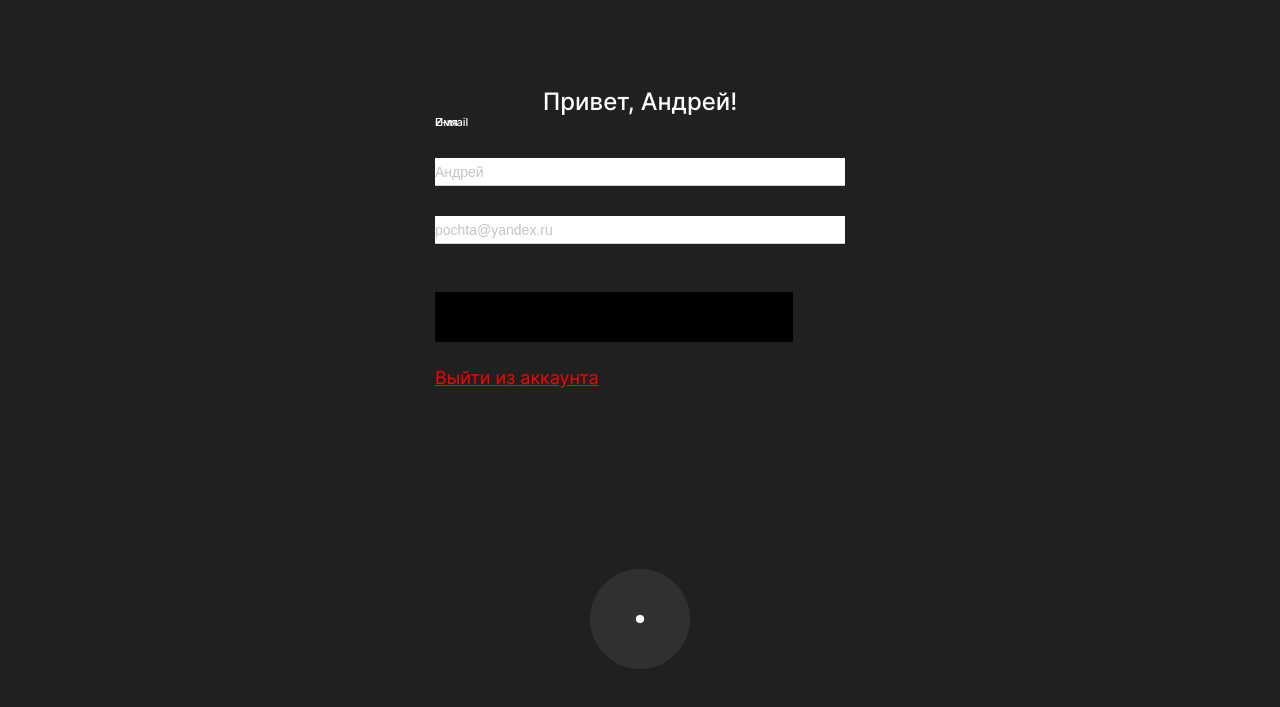
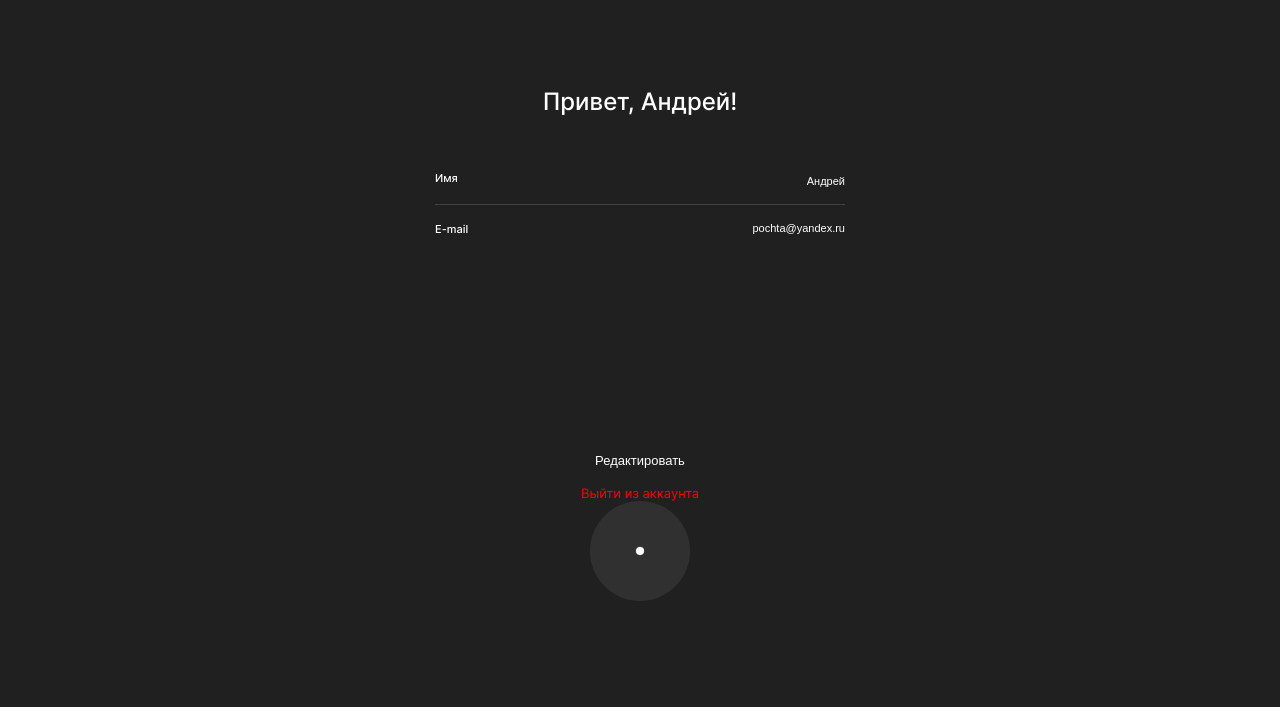
Before and after one commit to Andrey-Maystrenko/movies-explorer-frontend, a React app: page /profile in a window 1280 px wide. Shown: the part 61-768 px from the top of the page. Built offline with nearby package versions, Linux system fonts and the light colour scheme.

Commit message:
diploma frontend Profile completed except Header overflow

```diff
--- a/src/components/App/App.js
+++ b/src/components/App/App.js
@@ -62,10 +62,10 @@ function App() {
           <Register />
         </Route>
         <Route path={["/movies", "/saved-movies"]}>
-        <Footer />
+          <Footer />
         </Route>
         <Route exact path="/">
-        <Footer />
+          <Footer />
         </Route>
       </Switch>
       {/* <Switch>
--- a/src/components/Header/Header.css
+++ b/src/components/Header/Header.css
@@ -1,16 +1,18 @@
 .header {
-    width      : 1280px;
-    height     : 74px;
-    display    : flex;
-    align-items: center;
-    margin     : 0 auto;
+    width          : 1280px;
+    height         : 74px;
+    display        : flex;
+    align-items    : center;
+    margin         : 0 auto;
+    justify-content: space-between;
 }
 
 .header__logo {
-    width      : 38px;
-    height     : 38px;
-    margin-left: 70px;
-    cursor     : default;
+    width          : 38px;
+    height         : 38px;
+    margin-left    : 70px;
+    /* padding-left: 70px; */
+    cursor         : default;
 }
 
 .header__link {
@@ -52,7 +54,7 @@
 }
 
 .header__link_saved-movies {
-    width       : 170px;
+    /* width       : 170px; */
     height      : 16px;
     margin-right: auto;
 }
@@ -64,6 +66,7 @@
     border-radius: 14px;
     cursor       : pointer;
     margin       : 0 70px 0 0;
+    padding-right: 70px;
     border       : none;
     padding      : 0;
 }
@@ -81,16 +84,18 @@
 }
 
 .sandwich {
-    display            : none;
-    width              : 44px;
-    height             : 44px;
-    margin             : 0 30px 0 auto;
-    background-image   : url(../../images/sandwich.svg);
-    padding            : 0;
-    border             : none;
-    background-position: center;
-    background-color   : transparent;
-    cursor             : pointer;
+    display               : none;
+    width                 : 44px;
+    height                : 44px;
+    margin                : 0 30px 0 auto;
+    /* margin             : 0 0 0 auto;
+    padding-right         : 30px; */
+    background-image      : url(../../images/sandwich.svg);
+    padding               : 0;
+    border                : none;
+    background-position   : center;
+    background-color      : transparent;
+    cursor                : pointer;
 }
 
 @media screen and (max-width: 1279px) {
@@ -99,7 +104,8 @@
     }
 
     .header__logo {
-        margin-left: 30px;
+        margin-left    : 30px;
+        /* padding-left: 30px; */
     }
 
     .header__login {
@@ -129,7 +135,8 @@
     }
 
     .header__logo {
-        margin-left: 14px;
+        margin-left    : 14px;
+        /* padding-left: 14px; */
     }
 
     .header__login {
@@ -158,6 +165,8 @@
     }
 
     .sandwich {
-        margin: 0 14px 0 auto;
+        margin       : 0 14px 0 auto;
+        /* margin    : 0 0 0 auto;
+        padding-right: 14px; */
     }
 }
--- a/src/components/Profile/Profile.css
+++ b/src/components/Profile/Profile.css
@@ -1,11 +1,11 @@
 .profile__window {
-    position           : relative;
-    background         : none;
-    width              : 410px;
-    height             : 482px;
-    /* min-height      : 330px; */
-    margin             : 0 auto;
-    padding            : 74px 0 0;
+    position              : relative;
+    background            : none;
+    width                 : 410px;
+    /* height             : 482px; */
+    /* min-height         : 330px; */
+    margin                : 0 auto;
+    padding               : 74px 0 0;
 }
 
 .profile__content {
@@ -24,7 +24,11 @@
 }
 
 .form {
-    position: relative;
+    position       : relative;
+    display        : flex;
+    flex-direction : column;
+    justify-content: flex-start;
+    align-items    : center;
 }
 
 .profile__userdata {
@@ -36,44 +40,43 @@
 
 .profile__username-position {
     position: absolute;
-    top     : 0;
+    top     : 56px;
     left    : 0;
 }
 
 .form__input {
     width        : 100%;
-    height       : 27px;
-    font-style   : normal;
-    font-weight  : normal;
-    font-size    : 14px;
-    line-height  : 17px;
+    height       : 46px;
     color        : #FFFFff;
     border       : none;
-    border-bottom: 1px solid #d2d2d2;
+    border-bottom: 1px solid #424242;
     margin       : 42px 0 0;
-    padding: 0;
+    padding      : 0;
+    text-align   : right;
+    background   : none;
 }
 
 .form__input:nth-of-type(2) {
-    margin: 30px 0 0;
+    border: 0;
+    margin: 0;
 }
 
 .form__input::placeholder {
-    color: #C4C4C4;
+    color: #FFFFff;
 }
 
 .profile__useremail-position {
     position: absolute;
-    top     : 0;
+    top     : 107px;
     left    : 0;
 }
 
 .profile__save-button {
-    width        : 358px;
-    height       : 50px;
+    width        : 410px;
+    height       : 16px;
     border-radius: 2px;
-    margin       : 48px 0 25px;
-    background   : #000000;
+    margin       : 202px 0 0px;
+    background   : none;
     cursor       : pointer;
     text-align   : center;
     padding      : 0;
@@ -81,11 +84,13 @@
 }
 
 .profile__save-button-text {
+    font-style : normal;
     font-weight: 400;
-    font-size  : 18px;
-    line-height: 22px;
+    font-size  : 13px;
+    line-height: 16px;
+    color      : #FFFFff;
     transition : opacity .3s;
-    margin     : 0;
+    margin     : 16px 0 0;
 }
 
 .profile__save-button-text:hover {
@@ -93,5 +98,29 @@
 }
 
 .profile__save-button-text_red {
-    color: red;
+    color          : red;
+    text-decoration: none;
 }
+
+@media screen and (max-width: 767px) {
+    .profile__window {
+        width: 260px;
+    }
+
+    .form__input {
+        margin: 64px 0 0;
+    }
+
+    .profile__save-button {
+        width : 260px;
+        margin: 379px 0 0;
+    }
+
+    .profile__username-position {
+        top     : 80px;
+    }
+
+    .profile__useremail-position {
+        top     : 129px;
+    }
+}
--- a/src/components/Profile/Profile.js
+++ b/src/components/Profile/Profile.js
@@ -36,7 +36,7 @@ function Profile() {
                             Редактировать
                         </span>
                     </button>
-                    <a className="profile__save-button-text profile__save-button-text_red" href="#/">Выйти из аккаунта</a>
+                    <a className="profile__save-button-text profile__save-button-text_red" href="/#">Выйти из аккаунта</a>
                 </form>
             </section>
         </div>
```
